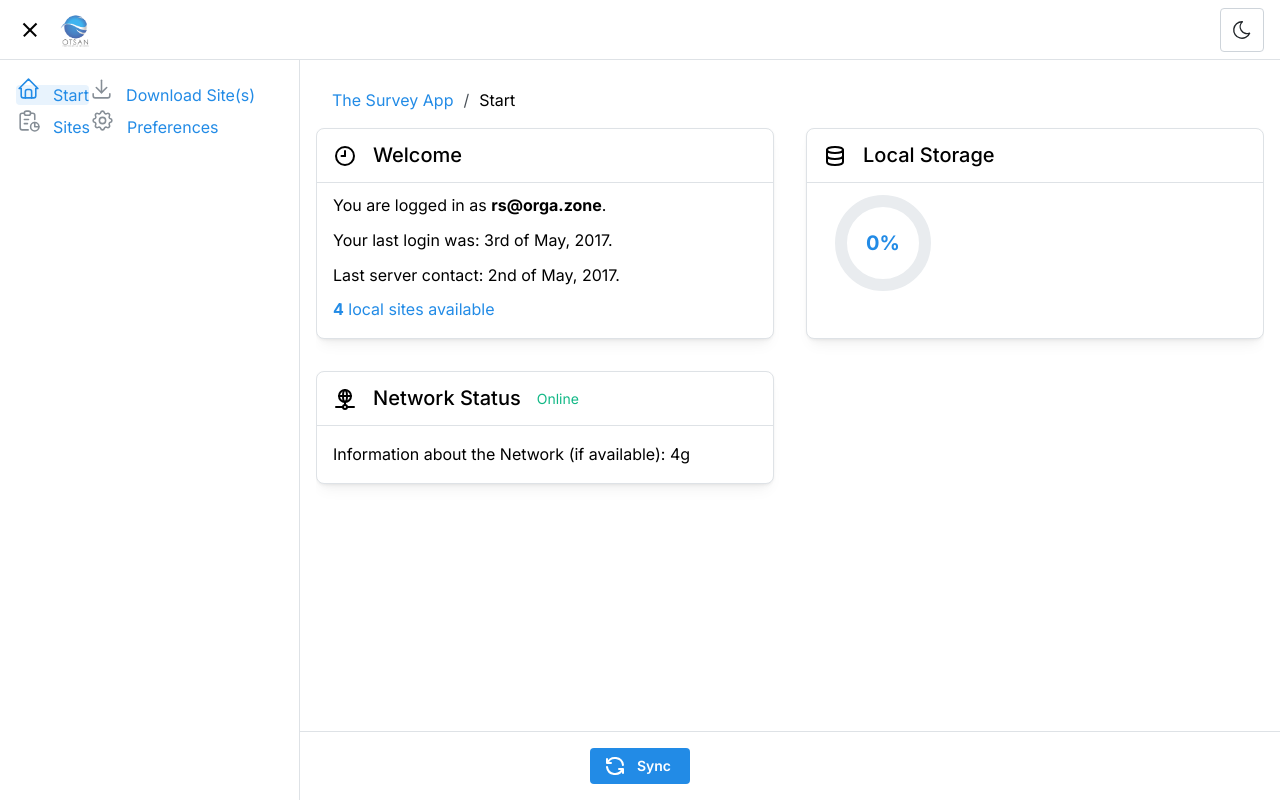
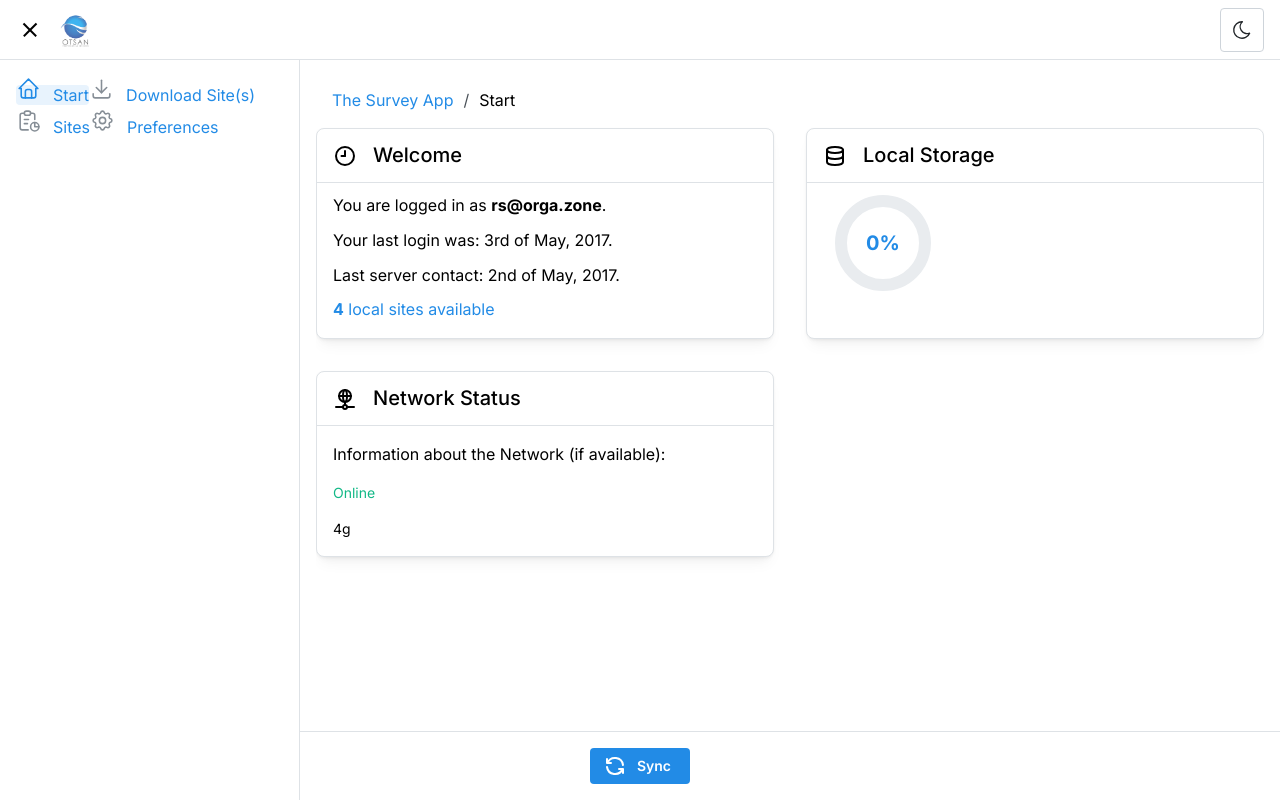
Before and after one commit to relvingonzalez/the-survey-app, a Next.js app: page /the-survey-app/start in a window 1280 px wide. Built offline with nearby package versions, Linux system fonts and the light colour scheme; a small style sheet from the web is missing.

Commit message:
Fix Online status card, start thinking of route changes

```diff
--- a/src/components/NetworkStatusCard.tsx
+++ b/src/components/NetworkStatusCard.tsx
@@ -1,6 +1,6 @@
 "use client";
 
-import { Card, CardSection, Group, Text } from "@mantine/core";
+import { Card, CardSection, Group, Stack, Text } from "@mantine/core";
 import { IconNetwork, IconNetworkOff } from "@tabler/icons-react";
 import { useNetwork } from "@mantine/hooks";
 
@@ -15,17 +15,17 @@
           <Text size="xl" fw={500}>
             Network Status
           </Text>
-          <Text size="sm" c={networkStatus.online ? "teal.6" : "red.6"}>
-            {networkStatus.online ? "Online" : "Offline"}
-          </Text>
         </Group>
       </CardSection>
-      {networkStatus.online && (
-        <Text mt="md">
-          Information about the Network (if available): {networkStatus.type}{" "}
-          {networkStatus.effectiveType}
+      <Stack mt="md">
+        Information about the Network (if available):
+        <Text size="sm" c={networkStatus.online ? "teal.6" : "red.6"}>
+          {networkStatus.online ? "Online" : "Offline"}
         </Text>
-      )}
+        <Text size="sm">
+          {networkStatus.type} {networkStatus.effectiveType}
+        </Text>
+      </Stack>
     </Card>
   );
 }
--- a/src/lib/utils/functions.tsx
+++ b/src/lib/utils/functions.tsx
@@ -98,4 +98,5 @@
   return data.map((v) => transformEntryToServer<T, K>(v));
 }
 
-export const isString = (value: unknown) => typeof value === 'string' || value instanceof String;
+export const isString = (value: unknown) =>
+  typeof value === "string" || value instanceof String;
```
Also changed, not shown: src/components/Questions/QuestionLayout.tsx (+14 -1 lines).
